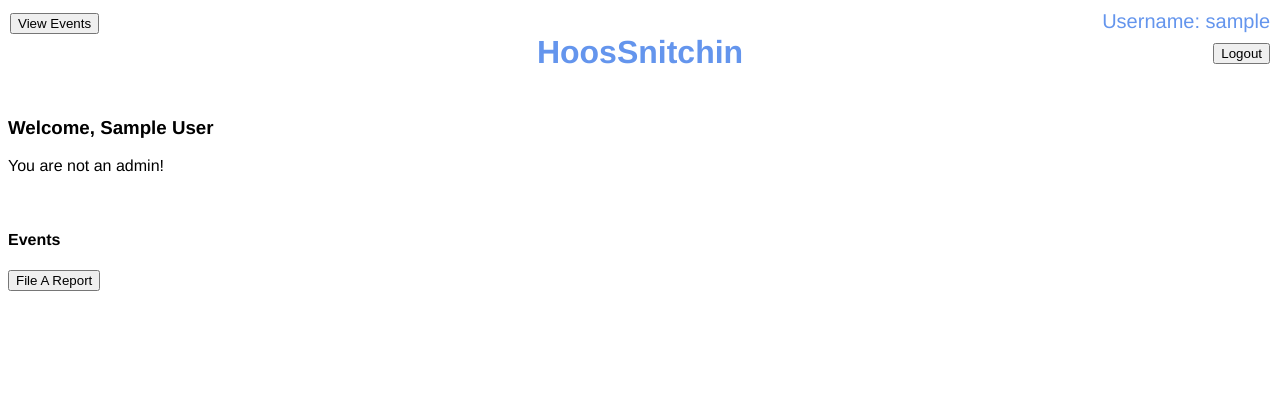
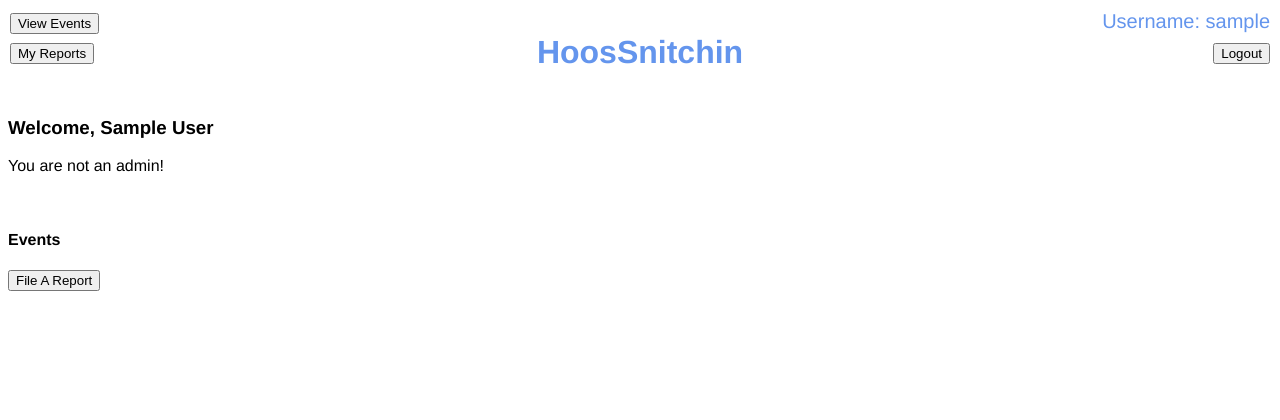
Before and after one commit to kimberlyyliuu/HoosSnitchin, a Django app: page / in a window 1280 px wide. Shown: the top 420 px of the page. Run offline with Django 5.2, Linux system fonts and the light colour scheme; the visitor is signed in with stand-in values (Sample User, id 1); data comes from the database, SQL or seed files in the repository.

Commit message:
styled myreports.html to follow the header and footer styling from previous pages. connected homepage to myreports page with button

```diff
--- a/main/static/main/header.css
+++ b/main/static/main/header.css
@@ -32,3 +32,9 @@
       left: 10px;
       font-size: 20px;
     }
+    .myreportsbutton{
+      position: absolute;
+      top: 40px;
+      left: 10px;
+      font-size: 20px;
+    }
--- a/main/templates/header.html
+++ b/main/templates/header.html
@@ -16,10 +16,14 @@
         <div class="logoutbutton">
           <button onclick="window.location.href='/accounts/logout/';"  style="accent-color: darkred">Logout</button>
         </div>
+          <div class="myreportsbutton">
+        <button onclick="window.location.href='/my-reports/';">My Reports</button>
+        </div>
       {% else %}
       <div class="loginbutton">
           <button onclick="window.location.href='/accounts/login/';">Login</button>
       </div>
+
       {% endif %}
 
       <div class="vieweventbutton">
--- a/main/views.py
+++ b/main/views.py
@@ -95,4 +95,4 @@ def user_reports(request):
     # Assuming you want to display reports for the logged-in user
     reports = Report.objects.filter(user=request.user) #come back later
     context = {'reports': reports}
-    return render(request, 'main/mysnitches.html', context)
+    return render(request, 'main/myreports.html', context)
```
Also changed, not shown: main/templates/main/myreports.html (+29 -0 lines).
